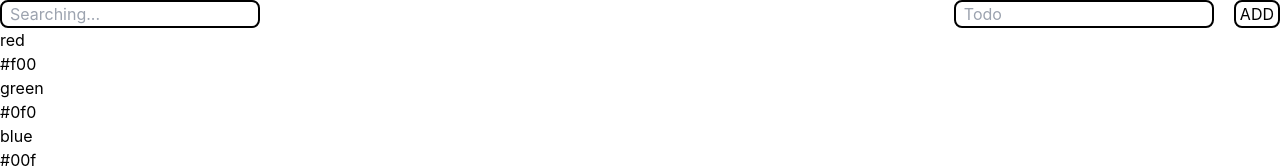
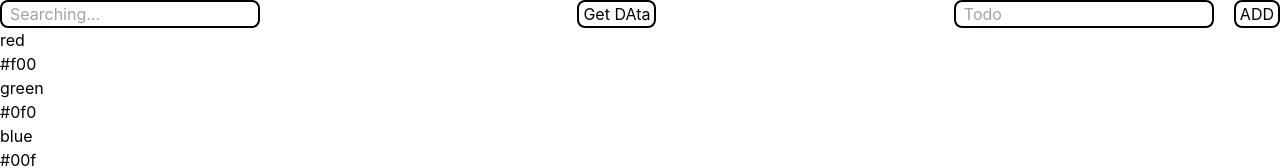
Before and after one commit to Arthur7711/Todo_18_redux, a React (Create React App) app: page / in a window 1280 px wide. Shown: the top 168 px of the page. Built offline with nearby package versions, Linux system fonts and the light colour scheme.

Commit message:
feat:(creating with thank async data adding)

```diff
--- a/package.json
+++ b/package.json
@@ -11,6 +11,7 @@
     "react-redux": "^7.2.8",
     "react-scripts": "5.0.0",
     "redux": "^4.1.2",
+    "redux-thunk": "^2.4.1",
     "web-vitals": "^2.1.4"
   },
   "scripts": {
--- a/src/App.js
+++ b/src/App.js
@@ -1,10 +1,12 @@
 import SearchComponent from "./components/searching/Search";
 import Todo from "./components/todo/Todo";
+import AsyncComponent from './components/asyncDataTaking/AsyncComponent'
 
 function App() {
   return (
     <div className="flex justify-between">
       <SearchComponent />
+      <AsyncComponent />
       <Todo />
     </div>
   );
--- /dev/null
+++ b/src/components/asyncDataTaking/AsyncComponent.jsx
@@ -0,0 +1,25 @@
+import React from "react";
+import { asyncActionCreator } from "../../redux/actions/asyncActionCreator";
+import { fetchCustomers } from "../../redux/actions/fetchCustomers";
+import { useSelector } from "react-redux";
+import { useDispatch } from "react-redux";
+
+export default function AsyncComponent() {
+  const dispatch = useDispatch();
+  const customers = useSelector((data) => data.customers);
+  console.log(customers, "customers");
+
+  return (
+    <div>
+      <button
+        onClick={() => dispatch(fetchCustomers())}
+        className="border-2 border-black border-solid rounded-lg ml-5 px-1 "
+      >
+        Get DAta
+      </button>
+      <div>
+        {customers && customers.map((el, i) => <p key={i}>{el.name}</p>)}
+      </div>
+    </div>
+  );
+}
--- a/src/index.js
+++ b/src/index.js
@@ -21,11 +21,12 @@ import ReactDOM from "react-dom/client";
 import "./index.css";
 import App from "./App";
 import { Provider } from "react-redux";
-import { createStore } from "redux";
+import { applyMiddleware, createStore } from "redux";
 import { allReducers } from "./redux/reducers/rootReducer";
+import thunk from 'redux-thunk'
 
 const root = ReactDOM.createRoot(document.getElementById("root"));
-const store = createStore(allReducers);
+const store = createStore(allReducers,applyMiddleware(thunk));
 
 root.render(
   <Provider store={store}>
--- /dev/null
+++ b/src/redux/actions/asyncActionCreator.js
@@ -0,0 +1,3 @@
+export const asyncActionCreator = (data) => {
+  return { type: "ASYNC_ADD", payload: data };
+};
--- /dev/null
+++ b/src/redux/actions/fetchCustomers.js
@@ -0,0 +1,9 @@
+import { asyncActionCreator } from "./asyncActionCreator";
+
+export const fetchCustomers = () => {
+  return function (dispatch) {
+    fetch("https://jsonplaceholder.typicode.com/users")
+      .then((response) => response.json())
+      .then((json) => dispatch(asyncActionCreator(json)));
+  };
+};
--- /dev/null
+++ b/src/redux/reducers/asyncReducer.js
@@ -0,0 +1,8 @@
+export function asyncReducer(state = [], action) {
+  switch (action.type) {
+    case "ASYNC_ADD":
+      return (state = [...state, ...action.payload]);
+    default:
+      return state;
+  }
+}
--- a/src/redux/reducers/rootReducer.js
+++ b/src/redux/reducers/rootReducer.js
@@ -1,4 +1,8 @@
 import { combineReducers } from "redux";
 import { todoReducer } from "./todoReducer";
+import { asyncReducer } from "./asyncReducer";
 
-export const allReducers = combineReducers({ toDo: todoReducer });
+export const allReducers = combineReducers({
+  toDo: todoReducer,
+  customers: asyncReducer,
+});
```
Also changed, not shown: 1 other file (tests, documents, lock files or other folders).
